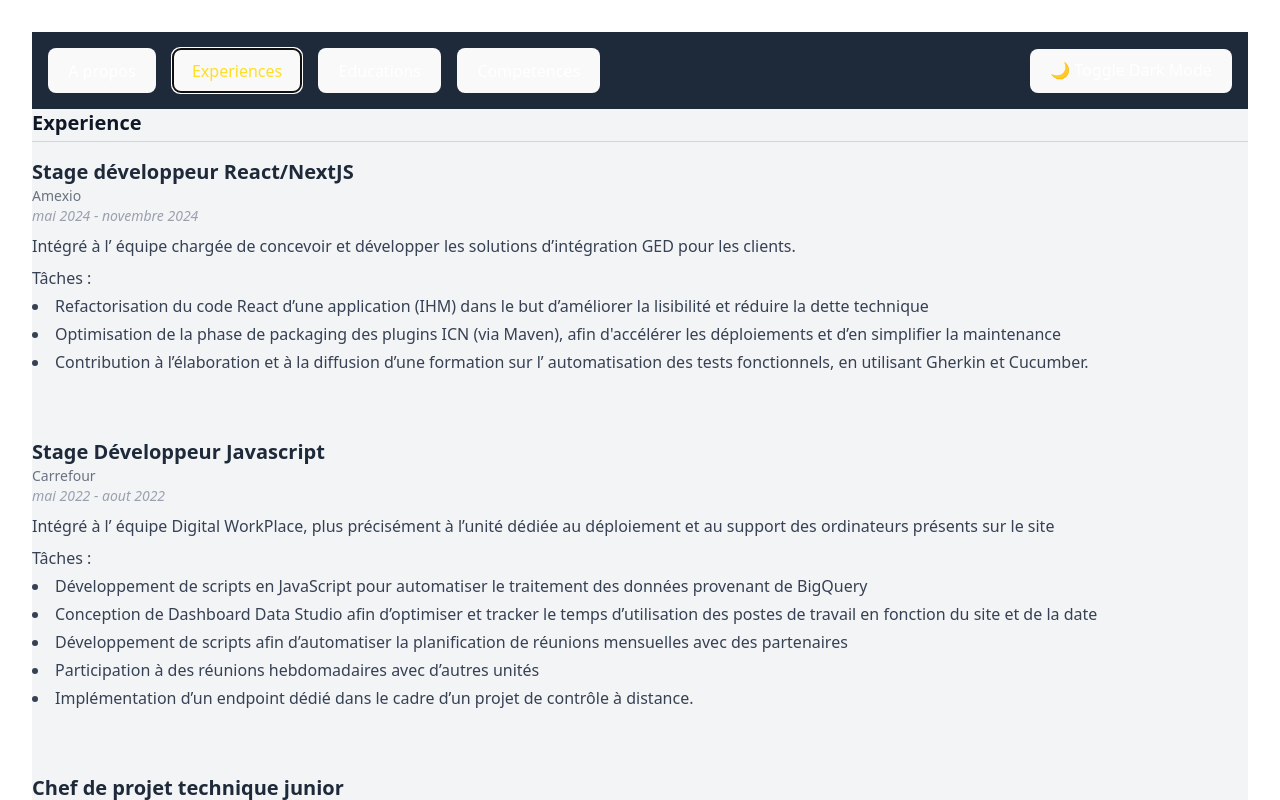
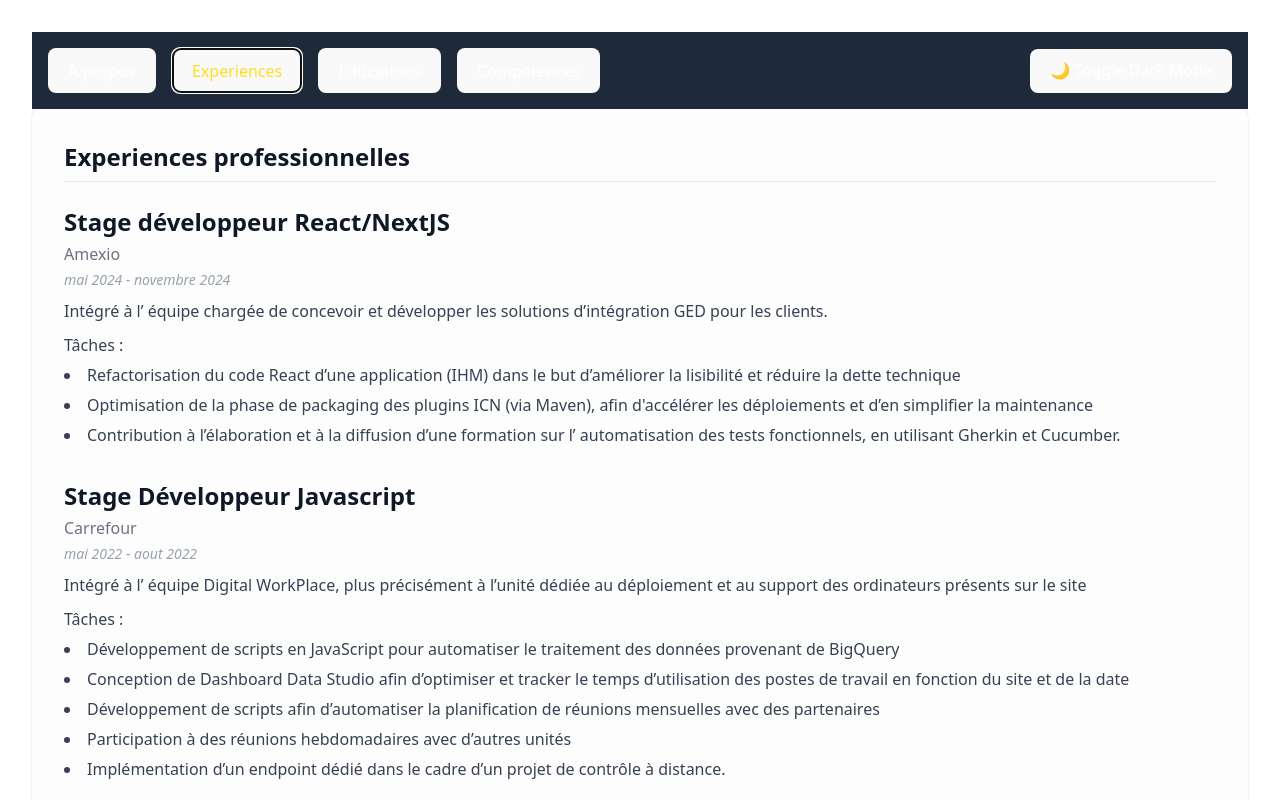
Before and after one commit to EdMkn/Mon_CV, a React (Vite) app: page / in a window 1280 px wide. Both pictures are taken after a click on the button "Experiences". Shown: the top 800 px of the page. Built offline with nearby package versions, Linux system fonts and the light colour scheme.

Commit message:
Mise à jour de la section experiences: Ajout d'images

```diff
--- a/index.html
+++ b/index.html
@@ -2,7 +2,7 @@
 <html lang="en">
   <head>
     <meta charset="UTF-8" />
-    <link rel="icon" type="image/svg+xml" href="/vite.svg" />
+    <!--<link rel="icon" type="image/svg+xml" href="/vite.svg" />-->
     <meta name="viewport" content="width=device-width, initial-scale=1.0" />
     <title>CV de Manyim MA MAKON (Edouard)</title>
   </head>
--- a/src/components/CV/Experience.jsx
+++ b/src/components/CV/Experience.jsx
@@ -1,35 +1,82 @@
-import React from "react";
+import React, { useState } from "react";
 import cvData from "./cvData";
 
 const Experience = () => {
+  const [zoomedImg, setZoomedImg] = useState(null);
   return (
-    <div className="space-y-4">
-      <h2 className="text-xl font-semibold border-b border-gray-300 pb-1">
-        Experience
+    <div className="space-y-8 bg-white/80 rounded-lg shadow p-8">
+      <h2 className="text-2xl font-bold border-b border-gray-200 pb-2 text-left mb-6">
+        Experiences professionnelles
       </h2>
-      {cvData.experience.map((job, index) => (
-        <div key={index} className="mb-4">
-          <h3 className="text-xl font-semibold text-gray-800">{job.role}</h3>
-          <p className="text-sm text-gray-500">{job.company}</p>
-          <p className="text-sm italic text-gray-400 mb-2">{job.period}</p>
+      <div className="flex flex-col">
+        {cvData.experience.map((job, index) => {
+          return (
+            <div key={index} className="mb-8">
+              <h3 className="text-2xl font-extrabold text-gray-900 text-left mb-1">
+                {job.role}
+              </h3>
+              <p className="text-base font-medium text-gray-500 text-left mb-1">
+                {job.company}
+              </p>
+              <p className="text-sm italic text-gray-400 mb-2 text-left">
+                {job.period}
+              </p>
+              {job.images && job.images.length > 0 && (
+                <div className="flex gap-4 overflow-x-auto mb-4">
+                  {job.images.map((img, i) => (
+                    <img
+                      key={i}
+                      src={img}
+                      alt={`Screenshot ${i + 1} for ${job.role} at ${
+                        job.company
+                      }`}
+                      className="w-64 h-40 object-cover rounded-lg shadow border"
+                      onClick={() => setZoomedImg(`${img}`)}
+                    />
+                  ))}
+                </div>
+              )}
               <ul className="list-disc list-inside text-gray-700 space-y-1">
                 {job.description.map((line, i) => {
                   if (line.trim().startsWith("-")) {
-                return <li key={i} className="text-justify">{line.replace(/^- /, "")}</li>;
-              } else {
-                // Sinon, l'afficher comme un paragraphe
                     return (
-                  <p key={i} className="mt-2">
+                      <li key={i} className="text-left leading-relaxed">
+                        {line.replace(/^- /, "")}
+                      </li>
+                    );
+                  } else
+                    return (
+                      <p key={i} className="mt-2 text-left leading-relaxed">
                         {line}
                       </p>
                     );
-              }
                 })}
               </ul>
-          <br/>
-          <br/>
             </div>
-      ))}
+          );
+        })}
+      </div>
+      {/* Zoomed image overlay */}
+      {zoomedImg && (
+        <div
+          className="fixed inset-0 bg-black bg-opacity-80 flex items-center justify-center z-50 cursor-zoom-out"
+          onClick={() => setZoomedImg(null)}
+        >
+          <img
+            src={zoomedImg}
+            alt="Zoomed project"
+            className="max-w-full max-h-full rounded-lg shadow-lg"
+            onClick={e => e.stopPropagation()} // Prevent closing when clicking the image itself
+          />
+          <button
+            className="absolute top-4 right-4 text-white text-3xl font-bold"
+            onClick={() => setZoomedImg(null)}
+            aria-label="Close"
+          >
+            &times;
+          </button>
+        </div>
+      )}
     </div>
   );
 };
--- a/src/components/CV/cvData.js
+++ b/src/components/CV/cvData.js
@@ -42,6 +42,10 @@ const cvData = {
       role: "Chef de projet technique junior",
       company: "Particulier pour le compte d'une association",
       period: "octobre 2022 - fevrier 2023",
+      images: [
+        "images/association-1.png",
+        "images/association-2.png"
+      ],
       description: [
         "Projet de réalisation d’un Proof of Concept (POC) d’une application mobile de vente en équipe, encadré par l’école.",
         "Objectif : livrer une application mobile avec 2 à 3 services fonctionnels et un backend fiable (Flutter).",
@@ -58,6 +62,8 @@ const cvData = {
       role: "Développeur frontend Angular/Ionic",
       company: "Association partenaire via l'école",
       period: "octobre 2021 - mars 2022",
+      images: [
+      ],
       description: [
         "Projet de refonte d’une plateforme web de gestion d’évènements pour une association.",
         "Premier contact avec Angular-Ionic, technologie apprise en binôme durant le projet.",
```
Also changed, not shown: public/images/association-1.png (added), public/images/association-2.png (added). Lines whose indentation alone changed are shown as unchanged.
